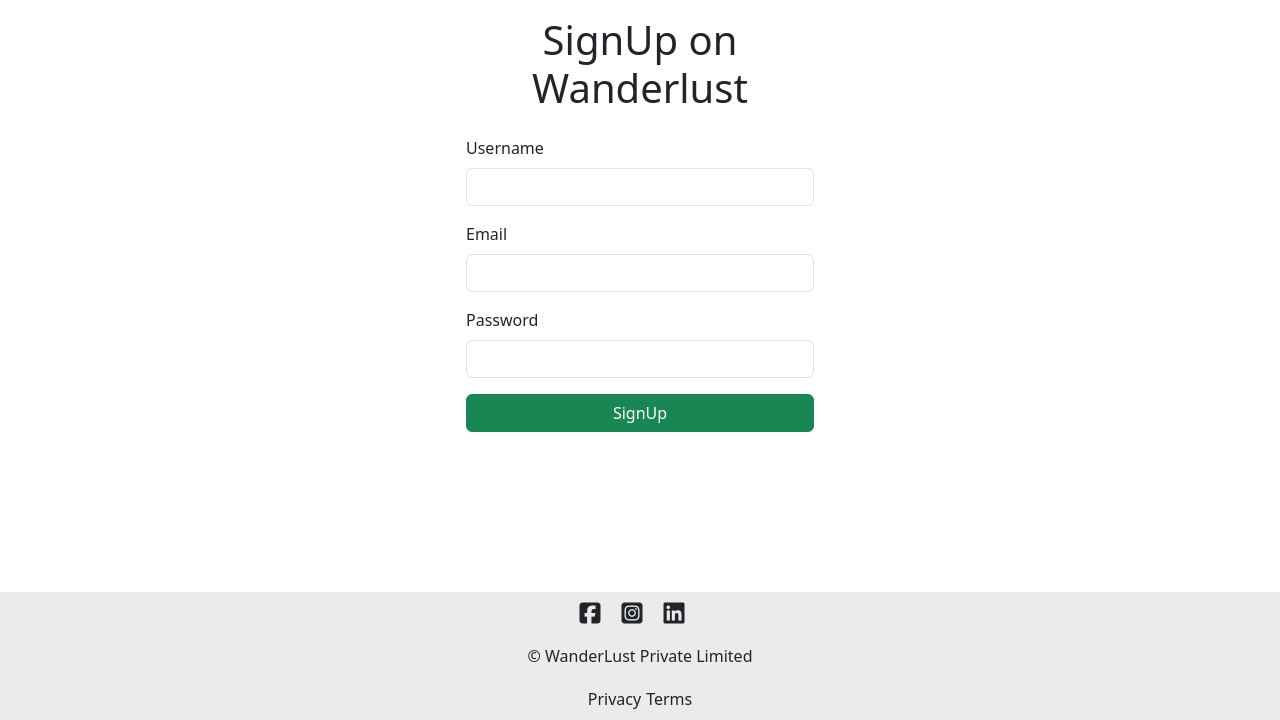
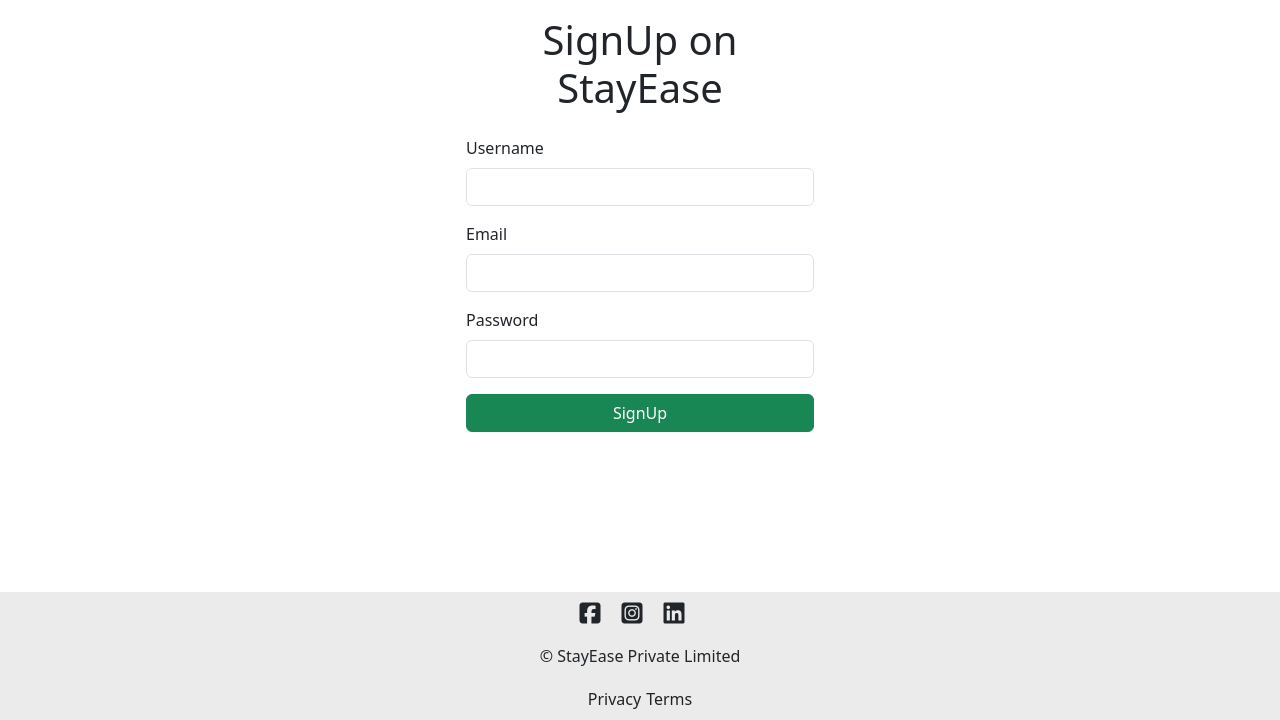
Before and after one commit to asad-as1/WanderLust, a Node server app: page /signup in a window 1280 px wide. Shown: the part 80-800 px from the top of the page. Run offline with Node 20, Linux system fonts and the light colour scheme; some libraries are stand-ins or nearby versions.

Commit message:
Some Changes

```diff
--- a/controllers/users.js
+++ b/controllers/users.js
@@ -12,7 +12,7 @@ module.exports.signup = async (req, res) => {
         // console.log(registeredUser);
         req.login(registeredUser, (err) => {
             if(err) return next(err);
-            req.flash("success", "Welcome to Wanderlust!");
+            req.flash("success", "Welcome to StayEase!");
             res.redirect("/listings");
         })
     } catch (e) {
@@ -26,7 +26,7 @@ module.exports.renderLoginForm = (req, res) => {
 };
 
 module.exports.login =  async (req, res) => {
-    req.flash("success", "Welcome back to Wanderlust!");
+    req.flash("success", "Welcome back to StayEase!");
     let redirectUrl = res.locals.redirectUrl || "/listings";
     res.redirect(redirectUrl);
 };
--- a/views/includes/footer.ejs
+++ b/views/includes/footer.ejs
@@ -5,7 +5,7 @@
             <i class="fa-brands fa-square-instagram"></i>
             <i class="fa-brands fa-linkedin"></i>
         </div>
-        <div class="f-info-brand">&copy; WanderLust Private Limited</div>
+        <div class="f-info-brand">&copy; StayEase Private Limited</div>
         <div class="f-info-links">
             <a href="/privacy">Privacy</a>
             <a href="/terms">Terms</a>
--- a/views/layouts/boilerplate.ejs
+++ b/views/layouts/boilerplate.ejs
@@ -3,7 +3,7 @@
   <head>
     <meta charset="UTF-8" />
     <meta name="viewport" content="width=device-width, initial-scale=1.0" />
-    <title>WanderLust</title>
+    <title>StayEase</title>
     <link rel="stylesheet" href="/css/style.css" />
     <link
       href="https://cdn.jsdelivr.net/npm/bootstrap@5.3.3/dist/css/bootstrap.min.css"
--- a/views/users/signup.ejs
+++ b/views/users/signup.ejs
@@ -3,7 +3,7 @@
 <div class="container mt-3">
   <div class="row justify-content-center">
     <div class="col-12 col-sm-10 col-md-8 col-lg-6 col-xl-4">
-      <h1 class="text-center mb-4">SignUp on Wanderlust</h1>
+      <h1 class="text-center mb-4">SignUp on StayEase</h1>
       <form action="/signup" method="POST" class="needs-validation" novalidate>
         <div class="mb-3">
           <label for="username" class="form-label">Username</label>
```
